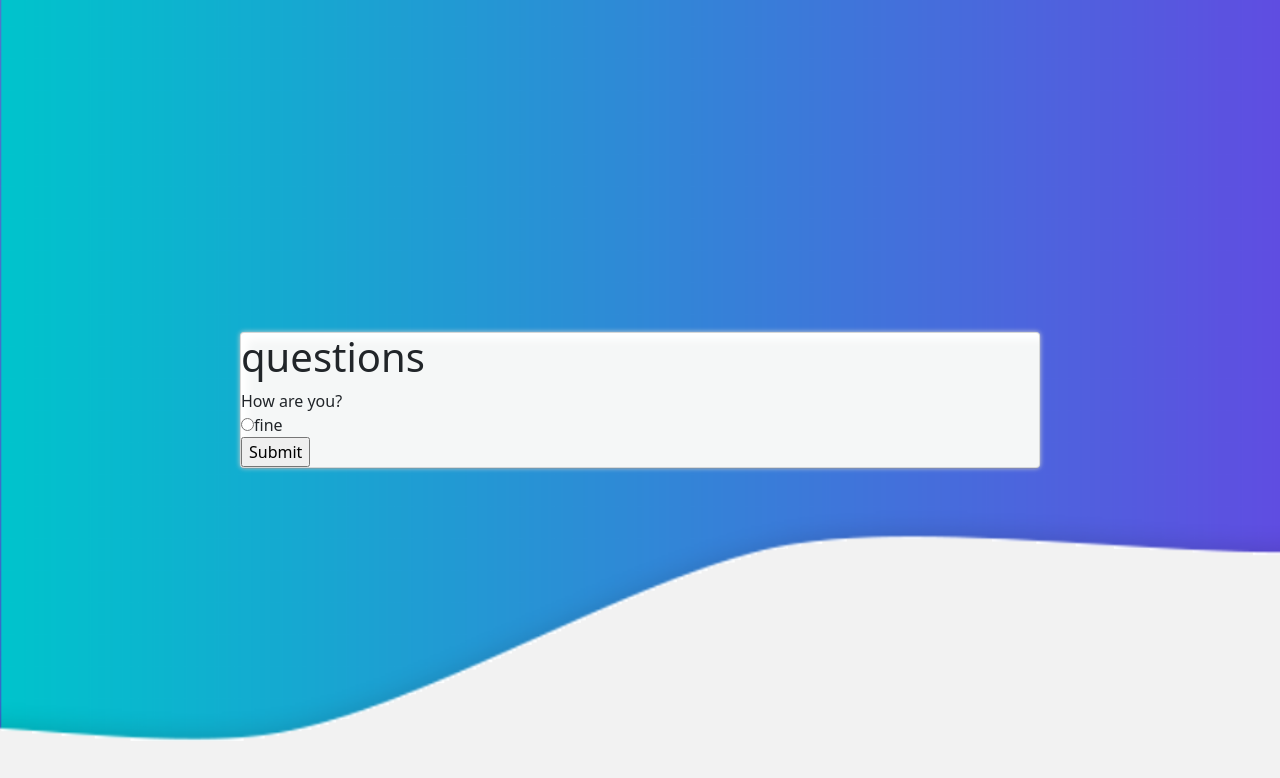
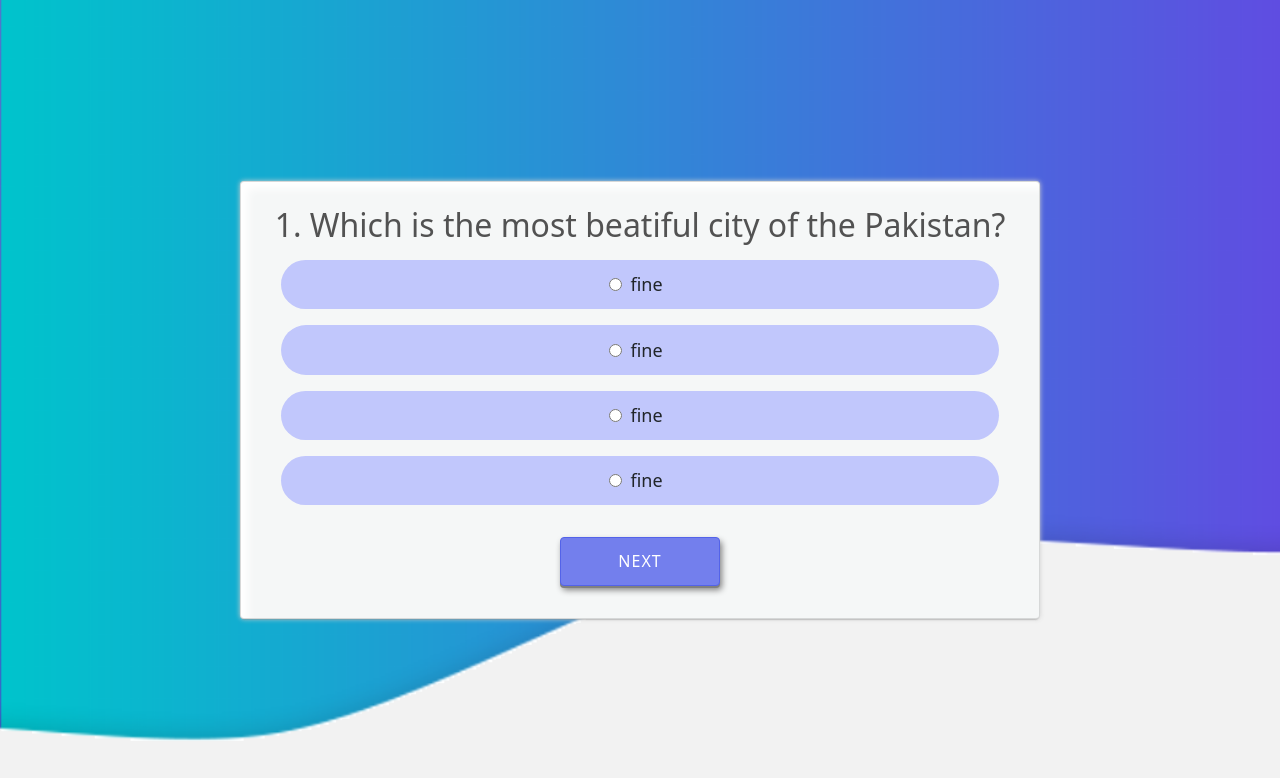
Before and after one commit to Maryam-bit/QuizApp-typescript, a React (Create React App) app: page /questions in a window 1280 px wide. Shown: the top 778 px of the page. Built offline with nearby package versions, Linux system fonts and the light colour scheme.

Commit message:
questions almost completed

```diff
--- a/src/pages/questions/questions.styles.scss
+++ b/src/pages/questions/questions.styles.scss
@@ -0,0 +1,18 @@
+$red: #ef645b;
+$white: #fff;
+$blue:#6573EB;
+$green:#2ddaa5;
+.questions-container{
+    .question{
+        color: rgb(82, 82, 82);
+    }
+    label{
+        background-color: #c1c7fc !important;
+        // background-color: #a9eed9 !important;
+        display: block !important;
+        margin: 1rem;
+        padding: 0.7rem;
+        border-radius: 30px;
+        font-size: 18px;
+    }
+}
--- a/src/pages/questions/questions.tsx
+++ b/src/pages/questions/questions.tsx
@@ -1,19 +1,30 @@
 import React from 'react'
-
+import './questions.styles.scss'
+import Button from "../../components/button/button.component"
 const Questions = () => {
     return (
-        <div>
-            <h1>questions</h1>
+        <div className='questions-container p-4 text-center'>
             <div className="question">
-                How are you?
+                <h2>1. Which is the most beatiful city of the Pakistan?</h2>
             </div>
             <form>
-                            <label>
-                                <input type="radio" name="opt" required/>
-                                fine
-                            </label>
-                            <br />
-                <input type='submit'/>
+                <label>
+                    <input type="radio" name="opt" required />
+                        <span className="m-2">fine</span>
+                </label>
+                <label>
+                    <input type="radio" name="opt" required />
+                        <span className="m-2">fine</span>
+                </label>
+                <label>
+                    <input type="radio" name="opt" required />
+                        <span className="m-2">fine</span>
+                </label>
+                <label>
+                    <input type="radio" name="opt" required />
+                        <span className="m-2">fine</span>
+                </label>
+                <Button value="next" />
             </form>
         </div>
     )
--- a/src/pages/signin/signin.tsx
+++ b/src/pages/signin/signin.tsx
@@ -7,7 +7,7 @@ import {Link} from "react-router-dom"
 
 const Signin = () => {
   return (
-    <div className="signin">
+    <div className="signin text-center">
         <div className="signup-img text-center">
           <img src={img} />
         </div>
```
